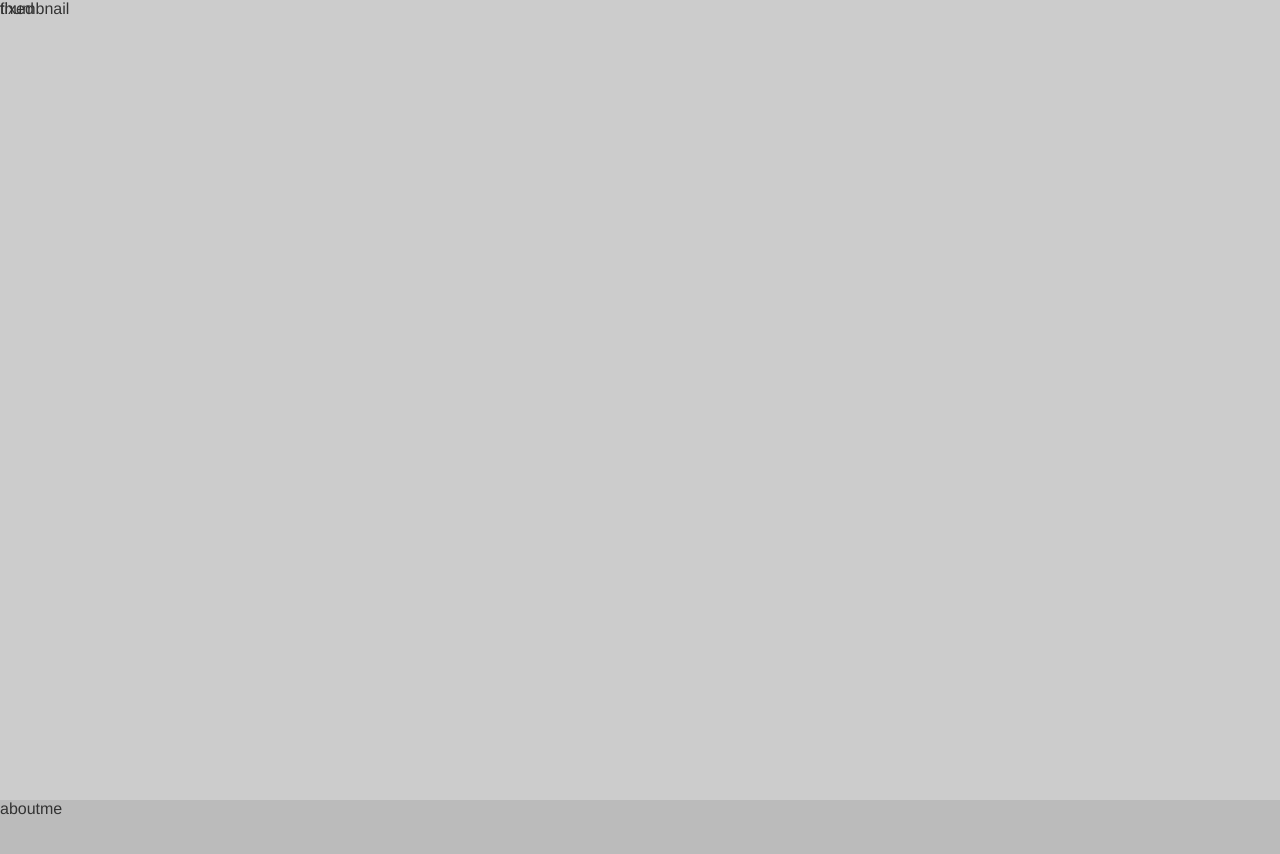
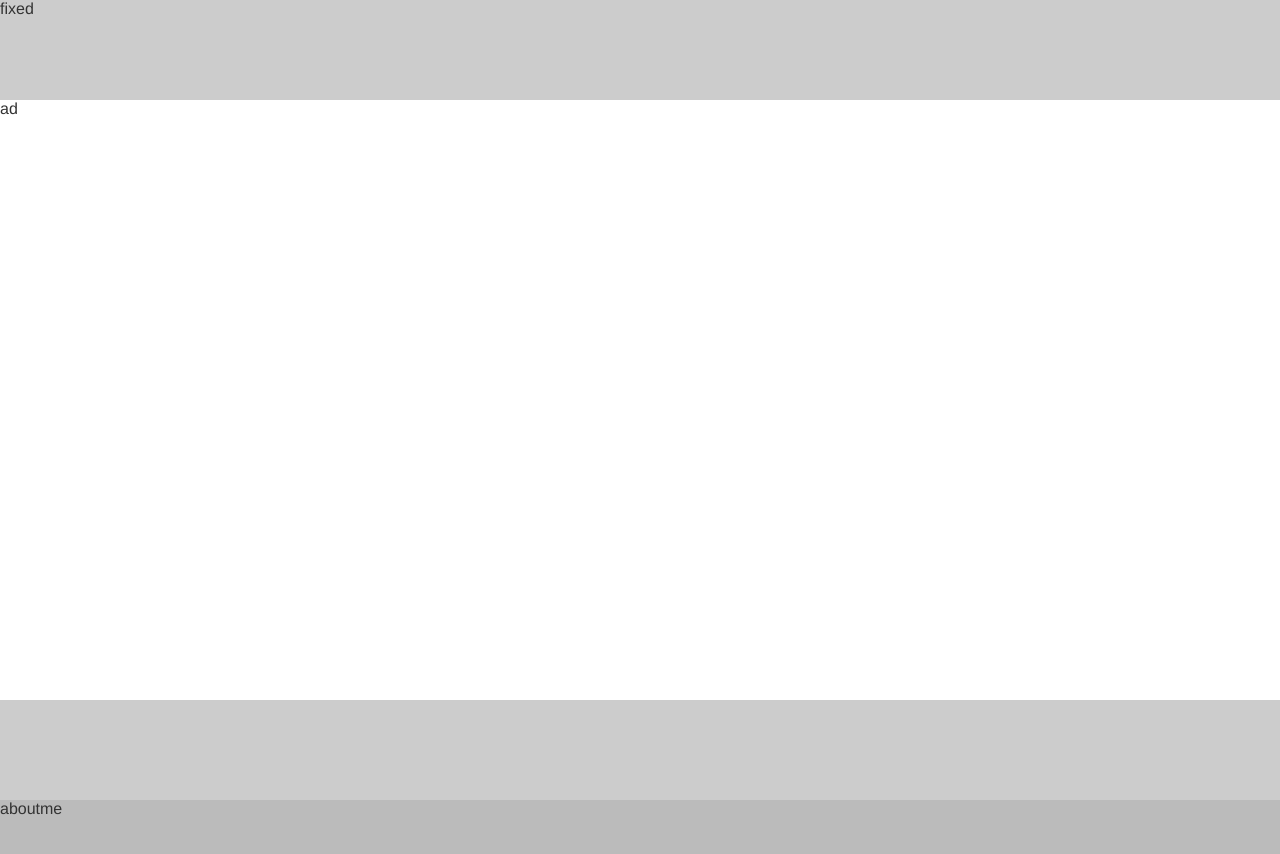
Before and after one commit to peachparfait/new-peachparfait.github.io, a Gatsby site: page / in a window 1280 px wide. Shown: the top 854 px of the page. Built offline with nearby package versions, Linux system fonts and the light colour scheme; Gatsby itself is replaced by a stand-in of ours.

Commit message:
屋上広告の3Dモデルがくる場所のmolecules作成

```diff
--- a/src/pages/styles.scss
+++ b/src/pages/styles.scss
@@ -5,7 +5,7 @@ $aboutMeBackground: #bbb;
 $worksBackground: #ccc;
 $articlesBackground: #bbb;
 $footerBackground: #ccc;
-
+$white: #fff;
 body {
   font: 100% $font-stack;
   color: $primaryColor;
@@ -18,6 +18,9 @@ body {
 .thumbnail{
   height: 100vh;
   background-color: $thumbnailBackground;
+  display: flex;
+  justify-content: center;
+  align-items: center;
 }
 
 .aboutme{
@@ -39,3 +42,9 @@ body {
   height: 200px;
   background-color: $footerBackground;
 }
+
+.ad{
+  background-color: $white;
+  width: 1300px;
+  height: 600px;
+}
--- a/src/pages/templates/organisms/molecules/3dModelBlocks.js
+++ b/src/pages/templates/organisms/molecules/3dModelBlocks.js
@@ -0,0 +1,9 @@
+import * as React from "react";
+
+const Ad = () => {
+    return (
+        <div className="ad">ad</div>
+    )
+  }
+
+export default Ad;
--- a/src/pages/templates/organisms/thumbnail.js
+++ b/src/pages/templates/organisms/thumbnail.js
@@ -1,8 +1,11 @@
 import * as React from "react";
+import Ad from "./molecules/3dModelBlocks";
 
 const Thumbnail = () => {
     return (
-        <div className="thumbnail">thumbnail</div>
+        <div className="thumbnail">
+          <Ad />
+        </div>
     )
   }
 
```
